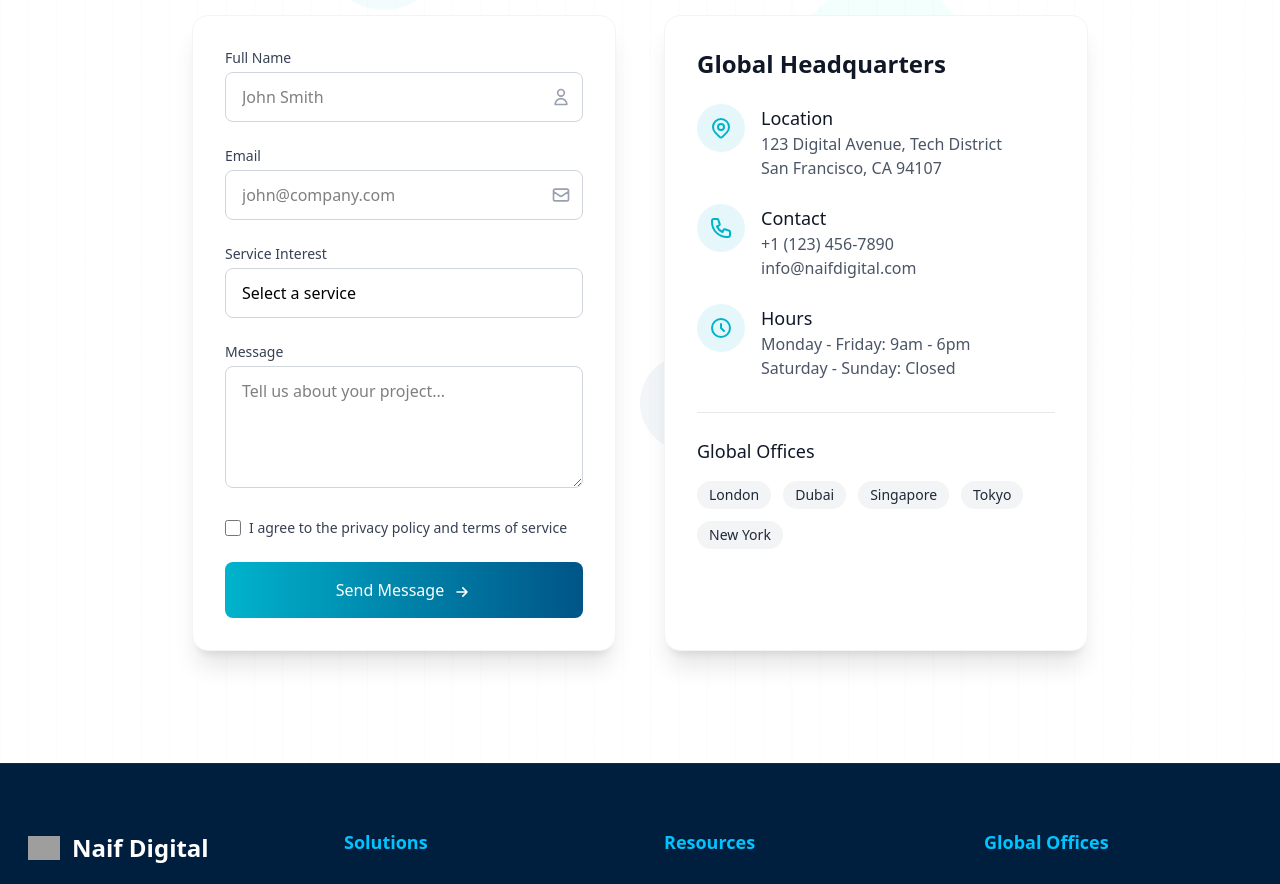
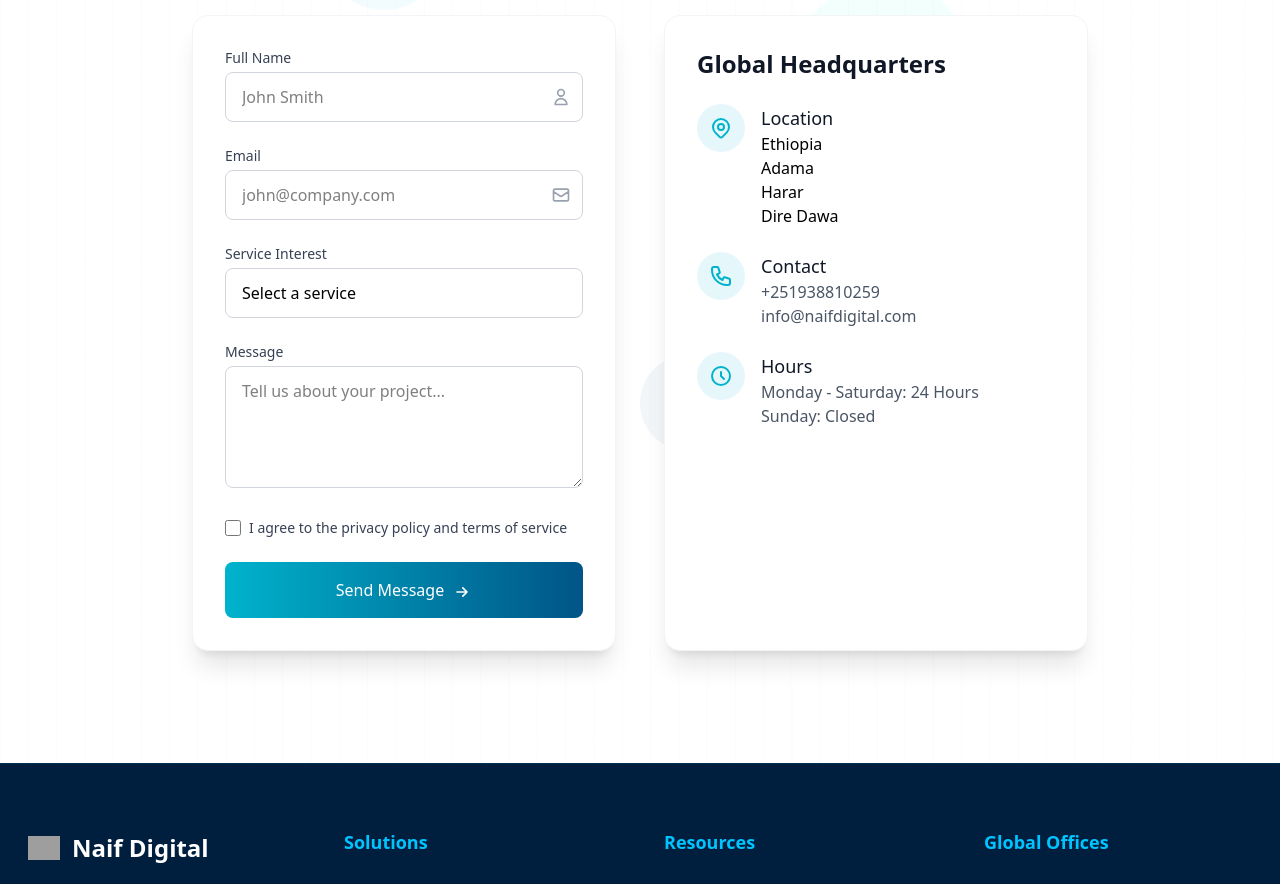
Before and after one commit to naifdigital/naifdigital-website, a React (Vite) app: page / in a window 1280 px wide. Shown: the part 7760-8644 px from the top of the page. Built offline with nearby package versions, Linux system fonts and the light colour scheme; grey boxes are pictures that could not be loaded.

Commit message:
Refactor or update Contact.jsx section

```diff
--- a/src/Components/Contact.jsx
+++ b/src/Components/Contact.jsx
@@ -139,7 +139,14 @@ const ContactSection = () => {
                       </div>
                       <div className="ml-4">
                         <h4 className="text-lg font-medium text-gray-900">Location</h4>
-                        <p className="text-gray-600">123 Digital Avenue, Tech District<br />San Francisco, CA 94107</p>
+                        <p>Ethiopia</p>
+                        <ul>
+                          {[
+                           "Adama", "Harar", "Dire Dawa"
+                          ].map((place)=>(
+                          <li className="">{place}</li>
+                          ))}
+                        </ul>
                       </div>
                     </div>
 
@@ -154,7 +161,7 @@ const ContactSection = () => {
                       <div className="ml-4">
                         <h4 className="text-lg font-medium text-gray-900">Contact</h4>
                         <p className="text-gray-600">
-                          <a href="tel:+11234567890" className="hover:text-[#00b3cc] transition-colors">+1 (123) 456-7890</a><br />
+                          <a href="tel:+11234567890" className="hover:text-[#00b3cc] transition-colors">+251938810259</a><br />
                           <a href="mailto:info@naifdigital.com" className="hover:text-[#00b3cc] transition-colors">info@naifdigital.com</a>
                         </p>
                       </div>
@@ -171,14 +178,14 @@ const ContactSection = () => {
                       <div className="ml-4">
                         <h4 className="text-lg font-medium text-gray-900">Hours</h4>
                         <p className="text-gray-600">
-                          Monday - Friday: 9am - 6pm<br />
-                          Saturday - Sunday: Closed
+                          Monday - Saturday: 24 Hours<br />
+                          Sunday: Closed
                         </p>
                       </div>
                     </div>
                   </div>
 
-                  <div className="mt-8 pt-6 border-t border-gray-200">
+                  {/* <div className="mt-8 pt-6 border-t border-gray-200">
                     <h4 className="text-lg font-medium text-gray-900 mb-4">Global Offices</h4>
                     <div className="flex flex-wrap gap-3">
                       {['London', 'Dubai', 'Singapore', 'Tokyo', 'New York'].map((city) => (
@@ -187,7 +194,7 @@ const ContactSection = () => {
                         </span>
                       ))}
                     </div>
-                  </div>
+                  </div> */}
                 </div>
               </div>
             </div>
```
